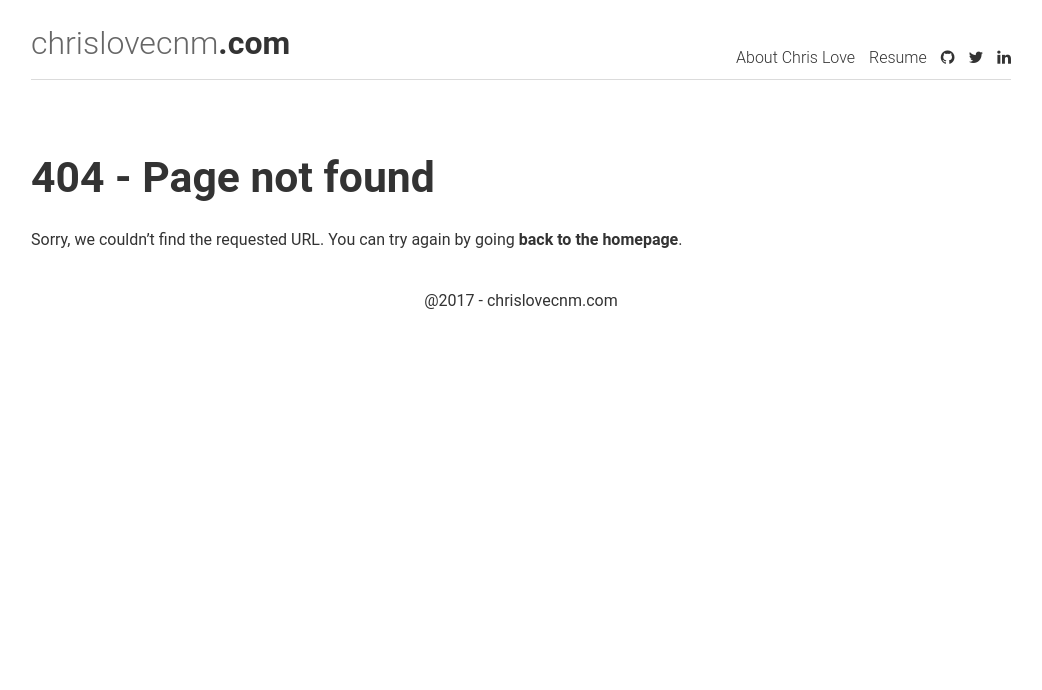
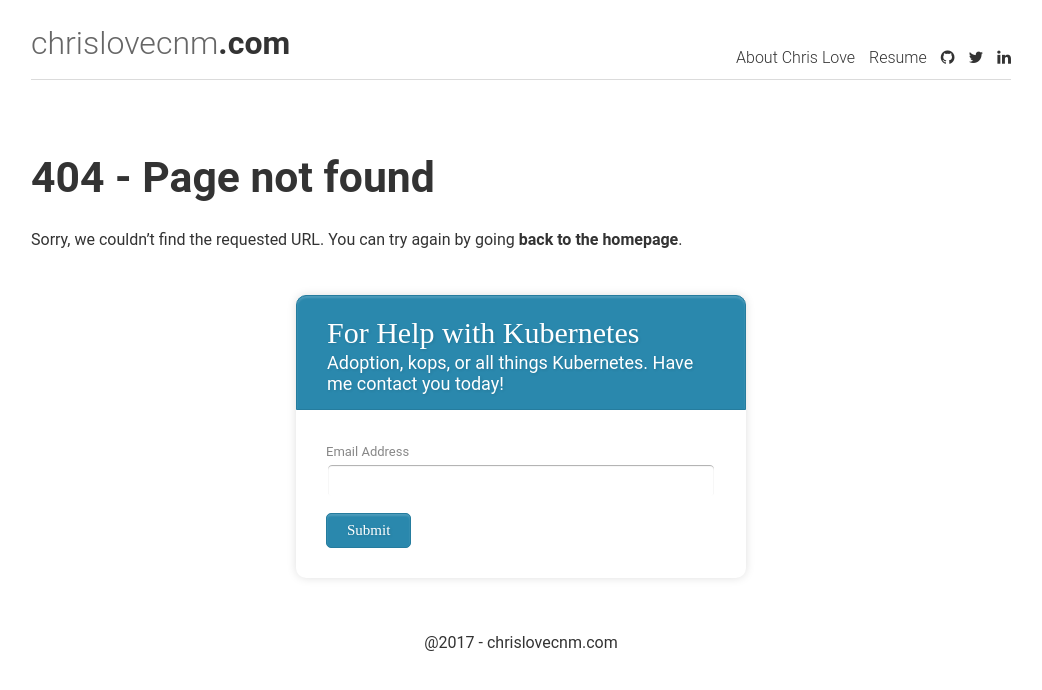
Before and after one commit to chrislovecnm/chrislovecnm.com, a Jekyll site: the page built from 404.md, in a window 1280 px wide. Shown: the top 690 px of the page, without its empty margins (119-1161 px from the left). Built offline with Jekyll 4.4.1, drawn with Linux system fonts in a browser that asks for light colours; nearby versions of some CDN libraries.

Commit message:
adding call to actions

```diff
--- a/_includes/footer.html
+++ b/_includes/footer.html
@@ -1 +1,11 @@
+<div class="form-style-10">
+<h1>For Help with Kubernetes<span> Adoption, kops, or all things Kubernetes. Have me contact you today!</span></h1>
+<form method="POST" action="http://formspree.io/info+blog@cnmconsulting.net">
+<label>Email Address <input type="email" name="field3" /></label>
+<div class="button-section">
+<input type="submit" name="Submit" />
+</div>
+</div>
+</form>
+</div>
 <footer><span>@2017 - chrislovecnm.com</span></footer>
--- a/_sass/custom.scss
+++ b/_sass/custom.scss
@@ -43,3 +43,126 @@
 .no-wrap {
   white-space: nowrap
 }
+
+.form-style-10{
+	width:450px;
+	padding:30px;
+	margin:40px auto;
+	background: #FFF;
+	border-radius: 10px;
+	-webkit-border-radius:10px;
+	-moz-border-radius: 10px;
+	box-shadow: 0px 0px 10px rgba(0, 0, 0, 0.13);
+	-moz-box-shadow: 0px 0px 10px rgba(0, 0, 0, 0.13);
+	-webkit-box-shadow: 0px 0px 10px rgba(0, 0, 0, 0.13);
+}
+.form-style-10 .inner-wrap{
+	padding: 30px;
+	background: #F8F8F8;
+	border-radius: 6px;
+	margin-bottom: 15px;
+}
+.form-style-10 h1{
+	background: #2A88AD;
+	padding: 20px 30px 15px 30px;
+	margin: -30px -30px 30px -30px;
+	border-radius: 10px 10px 0 0;
+	-webkit-border-radius: 10px 10px 0 0;
+	-moz-border-radius: 10px 10px 0 0;
+	color: #fff;
+	text-shadow: 1px 1px 3px rgba(0, 0, 0, 0.12);
+	font: normal 30px 'Bitter', serif;
+	-moz-box-shadow: inset 0px 2px 2px 0px rgba(255, 255, 255, 0.17);
+	-webkit-box-shadow: inset 0px 2px 2px 0px rgba(255, 255, 255, 0.17);
+	box-shadow: inset 0px 2px 2px 0px rgba(255, 255, 255, 0.17);
+	border: 1px solid #257C9E;
+	//font-family: "Roboto", "Helvetica Neue", "Helvetica", "Arial", sans-serif;
+}
+.form-style-10 h1 > span{
+	font-family: "Roboto", "Helvetica Neue", "Helvetica", "Arial", sans-serif;
+	display: block;
+	margin-top: 2px;
+	font-size: 18px;
+}
+.form-style-10 label{
+	display: block;
+	font-family: "Roboto", "Helvetica Neue", "Helvetica", "Arial", sans-serif;
+	font-size: 13px;
+	color: #888;
+	margin-bottom: 15px;
+}
+.form-style-10 input[type="text"],
+.form-style-10 input[type="date"],
+.form-style-10 input[type="datetime"],
+.form-style-10 input[type="email"],
+.form-style-10 input[type="number"],
+.form-style-10 input[type="search"],
+.form-style-10 input[type="time"],
+.form-style-10 input[type="url"],
+.form-style-10 input[type="password"],
+.form-style-10 textarea,
+.form-style-10 select {
+																		    display: block;
+																		    box-sizing: border-box;
+																		    -webkit-box-sizing: border-box;
+																		    -moz-box-sizing: border-box;
+																		    width: 100%;
+																		    padding: 8px;
+																		    border-radius: 6px;
+																		    -webkit-border-radius:6px;
+																		    -moz-border-radius:6px;
+																		    border: 2px solid #fff;
+																		    box-shadow: inset 0px 1px 1px rgba(0, 0, 0, 0.33);
+																		    -moz-box-shadow: inset 0px 1px 1px rgba(0, 0, 0, 0.33);
+																		    -webkit-box-shadow: inset 0px 1px 1px rgba(0, 0, 0, 0.33);
+}
+
+.form-style-10 .section{
+	font: normal 20px 'Bitter', serif;
+	color: #2A88AD;
+	margin-bottom: 5px;
+}
+.form-style-10 .section span {
+	background: #2A88AD;
+	padding: 5px 10px 5px 10px;
+	position: absolute;
+	border-radius: 50%;
+	-webkit-border-radius: 50%;
+	-moz-border-radius: 50%;
+	border: 4px solid #fff;
+	font-size: 14px;
+	margin-left: -45px;
+	color: #fff;
+	margin-top: -3px;
+}
+.form-style-10 input[type="button"],
+.form-style-10 input[type="submit"]{
+	background: #2A88AD;
+	padding: 8px 20px 8px 20px;
+	border-radius: 5px;
+	-webkit-border-radius: 5px;
+	-moz-border-radius: 5px;
+	color: #fff;
+	text-shadow: 1px 1px 3px rgba(0, 0, 0, 0.12);
+	font: normal 30px 'Bitter', serif;
+	-moz-box-shadow: inset 0px 2px 2px 0px rgba(255, 255, 255, 0.17);
+	-webkit-box-shadow: inset 0px 2px 2px 0px rgba(255, 255, 255, 0.17);
+	box-shadow: inset 0px 2px 2px 0px rgba(255, 255, 255, 0.17);
+	border: 1px solid #257C9E;
+	font-size: 15px;
+}
+.form-style-10 input[type="button"]:hover,
+.form-style-10 input[type="submit"]:hover{
+	background: #2A6881;
+	-moz-box-shadow: inset 0px 2px 2px 0px rgba(255, 255, 255, 0.28);
+	-webkit-box-shadow: inset 0px 2px 2px 0px rgba(255, 255, 255, 0.28);
+	box-shadow: inset 0px 2px 2px 0px rgba(255, 255, 255, 0.28);
+}
+.form-style-10 .privacy-policy{
+	float: right;
+	width: 250px;
+	font: 12px Arial, Helvetica, sans-serif;
+	color: #4D4D4D;
+	margin-top: 10px;
+	text-align: right;
+}
```
